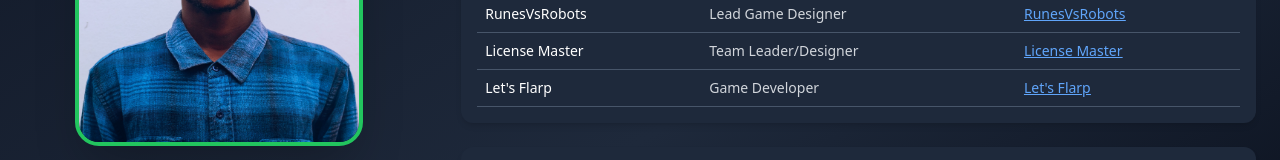
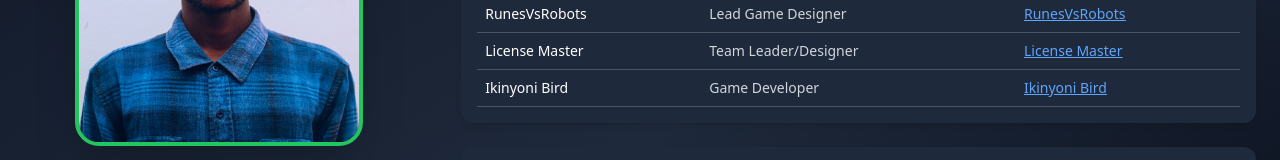
Before and after one commit to MUGWANEZAMANZI/portifolio, a React (Vite) app: page / in a window 1280 px wide. Shown: the part 314-474 px from the top of the page. Built offline with nearby package versions, Linux system fonts and the light colour scheme.

Commit message:
adding trailer for Runes vs Robots

```diff
--- a/src/pages/Home.jsx
+++ b/src/pages/Home.jsx
@@ -37,7 +37,9 @@
               ["BugsVsBunnies", "Level Designer", "https://nizitowns.itch.io/bugs-vs-bunnies-td"],
               ["RunesVsRobots", "Lead Game Designer", "https://chiferito.itch.io/project-tower"],
               ["License Master", "Team Leader/Designer", "https://mugwanezamanzi.itch.io/license-master"],
-              ["Let's Flarp", "Game Developer", "https://mugwanezamanzi.itch.io/lets-flarp"]
+              // ["Let's Flarp", "Game Developer", "https://mugwanezamanzi.itch.io/lets-flarp"],
+              ['Ikinyoni Bird', "Game Developer", "https://mugwanezamanzi.itch.io/ikinyoni-bird"],
+
             ]
           }, {
             title: "Cyber Security",
```
